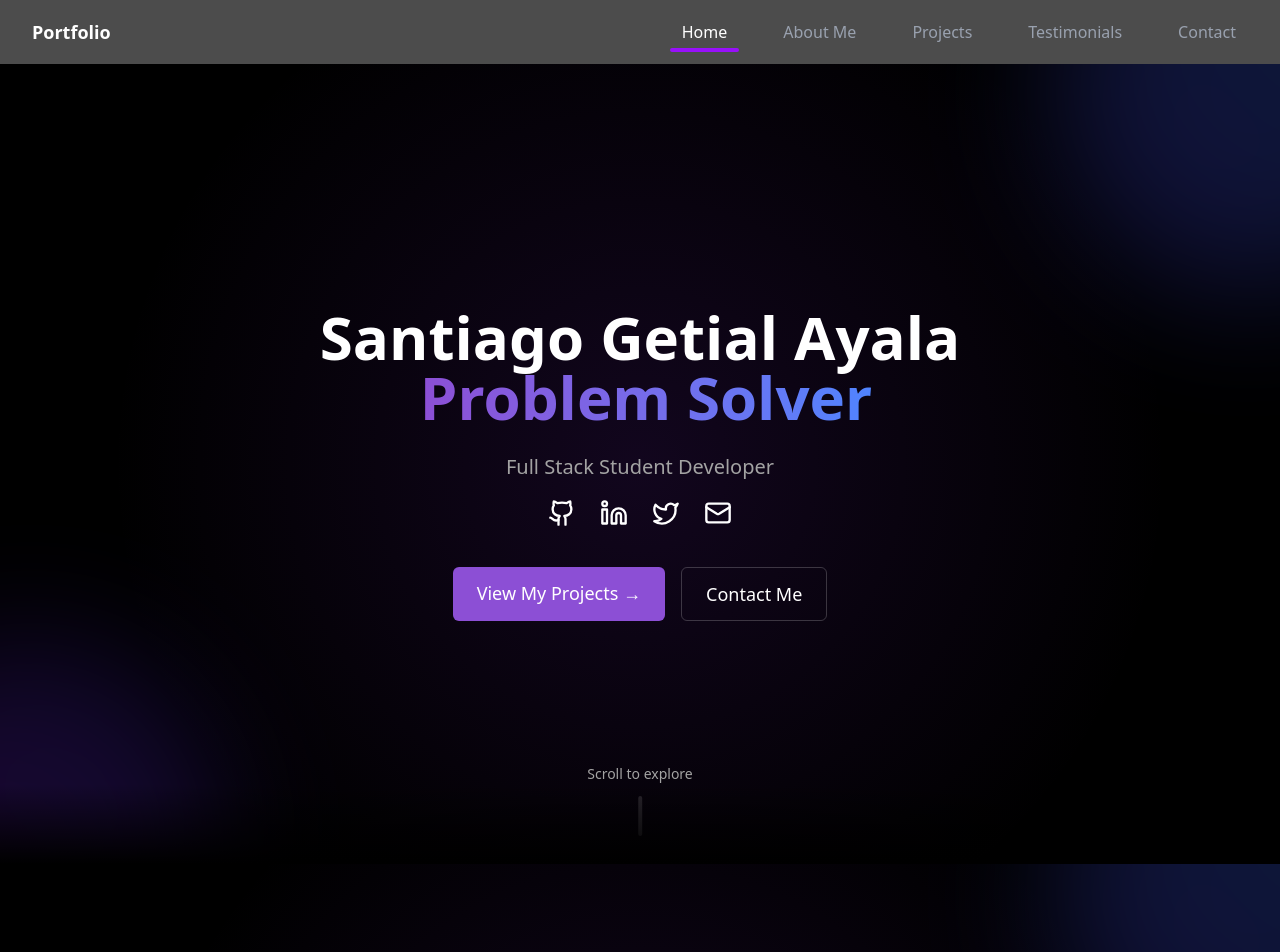
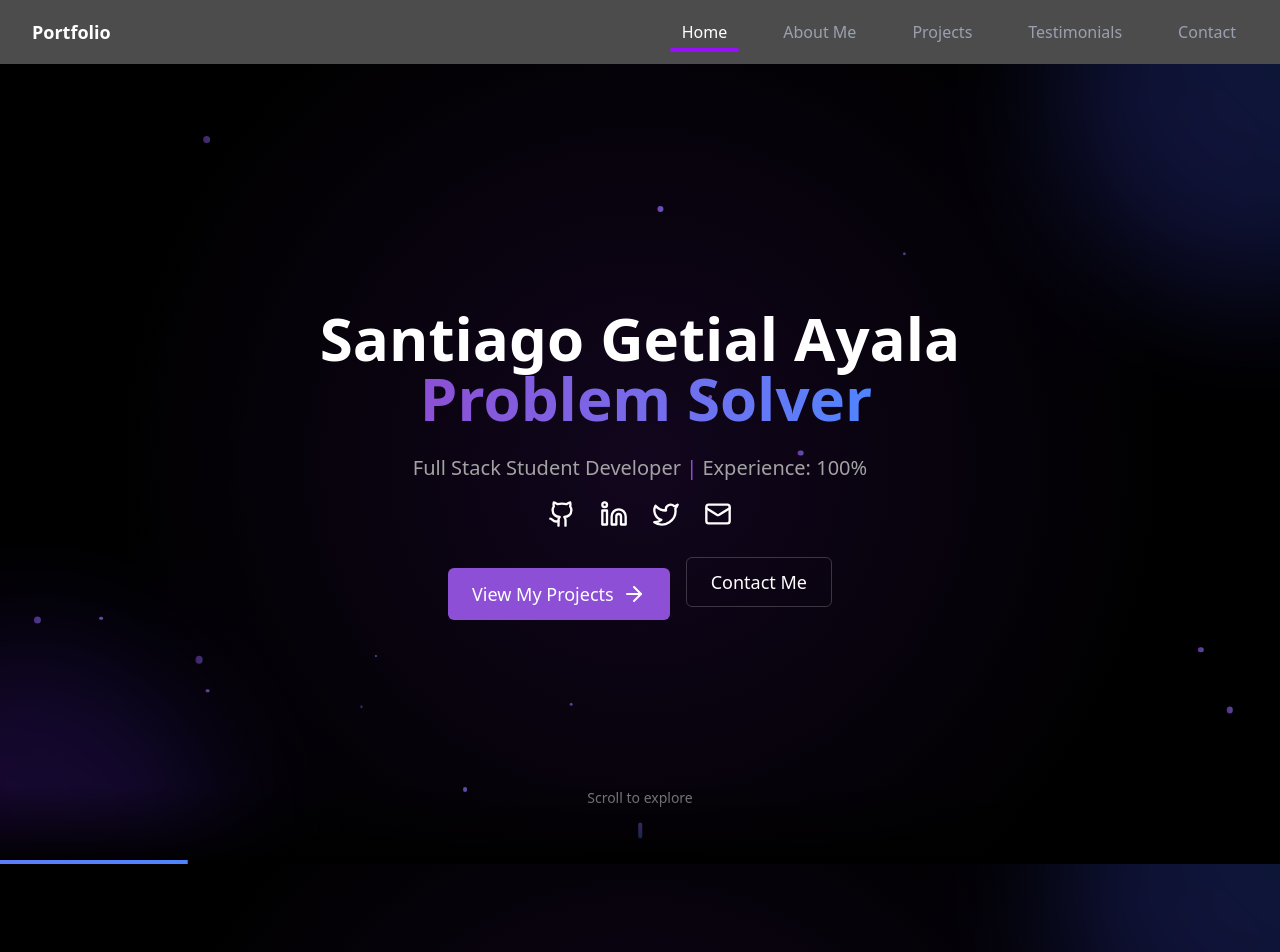
Before and after one commit to SantiagoGetialAyala/portfolio, a Next.js app: page / in a window 1280 px wide. Shown: the top 952 px of the page. Built offline with nearby package versions, Linux system fonts and the light colour scheme.

Commit message:
realice cambios en main

```diff
--- a/src/components/footer.tsx
+++ b/src/components/footer.tsx
@@ -41,9 +41,10 @@ export function Footer() {
             <h3 className="text-lg font-semibold mb-4">Navigation</h3>
             <ul className="space-y-2">
               <li><Link href="/" className="text-gray-400 hover:text-white transition-colors">Home</Link></li>
-              <li><Link href="/projects" className="text-gray-400 hover:text-white transition-colors">Projects</Link></li>
-              <li><Link href="/about" className="text-gray-400 hover:text-white transition-colors">About Me</Link></li>
-              <li><Link href="/contact" className="text-gray-400 hover:text-white transition-colors">Contact</Link></li>
+              <li><Link href="#featured-projects" className="text-gray-400 hover:text-white transition-colors">Projects</Link></li>
+              <li><Link href="#About-me" className="text-gray-400 hover:text-white transition-colors">About Me</Link></li>
+              <li><Link href="#testimonials" className="text-gray-400 hover:text-white transition-colors">Testimonials</Link></li>
+              <li><Link href="#Contact" className="text-gray-400 hover:text-white transition-colors">Contact</Link></li>
             </ul>
           </div>
 
@@ -60,13 +61,10 @@ export function Footer() {
         {/* Parte inferior */}
         <div className="mt-12 pt-8 border-t border-gray-800 flex flex-col md:flex-row justify-between items-center">
           <p className="text-gray-500 text-sm">
-            © {currentYear} Portfolio. All rights reserved.
+            © {currentYear} Portfolio.
           </p>
 
-          <div className="mt-4 md:mt-0 flex space-x-6">
-            <Link href="/privacy" className="text-gray-500 hover:text-gray-400 text-sm">Privacy Policy</Link>
-            <Link href="/terms" className="text-gray-500 hover:text-gray-400 text-sm">Terms of Service</Link>
-          </div>
+
         </div>
       </div>
     </footer>
--- a/src/components/hero-section.tsx
+++ b/src/components/hero-section.tsx
@@ -1,17 +1,61 @@
 'use client';
 
 import Link from 'next/link';
-import { motion } from 'framer-motion';
-import { Github, Linkedin, Twitter, Mail } from 'lucide-react';
+import { motion, useMotionValue, useTransform, animate } from 'framer-motion';
+import { Github, Linkedin, Twitter, Mail, ArrowRight } from 'lucide-react';
+import { useEffect } from 'react';
 
 const name = 'Santiago Getial Ayala';
 
 export default function HeroSection() {
+  const count = useMotionValue(0);
+  const rounded = useTransform(count, Math.round);
+
+  useEffect(() => {
+    const animation = animate(count, 100, { duration: 2 });
+    return animation.stop;
+  }, []);
+
+  const particles = Array.from({ length: 15 }).map((_, i) => {
+    const size = Math.random() * 6 + 2;
+    return {
+      id: i,
+      size,
+      x: Math.random() * 100,
+      y: Math.random() * 100,
+      duration: Math.random() * 10 + 5,
+      delay: Math.random() * 5
+    };
+  });
+
   return (
     <section className="relative h-screen flex items-center justify-center overflow-hidden bg-black text-white">
-      {/* Fondo con gradientes y círculos animados */}
       <div className="absolute inset-0 bg-gradient-to-b from-black via-black/90 to-black z-0">
         <div className="absolute inset-0 bg-[radial-gradient(circle_at_center,rgba(120,40,200,0.15),transparent_70%)]" />
+        {particles.map((particle) => (
+          <motion.div
+            key={particle.id}
+            className="absolute rounded-full bg-gradient-to-r from-purple-500 to-indigo-400 opacity-30"
+            style={{
+              width: `${particle.size}px`,
+              height: `${particle.size}px`,
+              left: `${particle.x}%`,
+              top: `${particle.y}%`,
+            }}
+            animate={{
+              y: [0, -50, 0],
+              x: [0, Math.random() * 20 - 10, 0],
+              opacity: [0.3, 0.7, 0.3],
+            }}
+            transition={{
+              duration: particle.duration,
+              delay: particle.delay,
+              repeat: Infinity,
+              repeatType: 'reverse',
+              ease: 'easeInOut',
+            }}
+          />
+        ))}
         <motion.div
           className="absolute -top-40 -right-40 w-96 h-96 rounded-full bg-gradient-to-tr from-indigo-600 to-blue-500 blur-3xl"
           animate={{ scale: [1, 1.2, 1], opacity: [0.2, 0.3, 0.2] }}
@@ -24,9 +68,7 @@ export default function HeroSection() {
         />
       </div>
 
-      {/* Contenido del hero */}
       <div className="container mx-auto px-4 z-10 text-center max-w-3xl">
-        {/* Animación letra por letra */}
         <motion.h1
           className="text-3xl sm:text-4xl md:text-6xl font-bold mb-6 flex flex-wrap justify-center break-words text-center max-w-full"
           initial="hidden"
@@ -47,6 +89,11 @@ export default function HeroSection() {
                 visible: { opacity: 1, y: 0 },
               }}
               className={char === ' ' ? 'mx-1 sm:mx-2' : ''}
+              whileHover={{
+                scale: 1.2,
+                color: '#8c4fd5',
+                transition: { type: 'spring', stiffness: 500 },
+              }}
             >
               {char}
             </motion.span>
@@ -62,65 +109,117 @@ export default function HeroSection() {
           animate={{ opacity: 1 }}
           transition={{ duration: 0.7, delay: 0.2 }}
         >
-          Full Stack Student Developer
+          Full Stack Student Developer <motion.span className="text-[#8c4fd5]">|</motion.span> Experience: <motion.span>{rounded}</motion.span>%
         </motion.p>
 
-        {/* Redes sociales */}
         <motion.div
           className="flex justify-center space-x-6 mb-10"
           initial={{ opacity: 0 }}
           animate={{ opacity: 1 }}
           transition={{ duration: 0.7, delay: 0.3 }}
         >
-          <Link href="https://github.com/SantiagoGetialAyala" target="_blank" className="hover:text-[#8c4fd5] transition-colors">
-            <Github size={28} />
-          </Link>
-          <Link href="https://linkedin.com/in/santiigetial" target="_blank" className="hover:text-[#8c4fd5] transition-colors">
-            <Linkedin size={28} />
-          </Link>
-          <Link href="https://twitter.com/santiigetial" target="_blank" className="hover:text-[#8c4fd5] transition-colors">
-            <Twitter size={28} />
-          </Link>
-          <Link href="mailto:santiigetial@example.com" className="hover:text-[#8c4fd5] transition-colors">
-            <Mail size={28} />
-          </Link>
+          {[
+            { icon: <Github size={28} />, href: "https://github.com/SantiagoGetialAyala" },
+            { icon: <Linkedin size={28} />, href: "https://linkedin.com/in/santiigetial" },
+            { icon: <Twitter size={28} />, href: "https://twitter.com/santiigetial" },
+            { icon: <Mail size={28} />, href: "mailto:santiigetial@example.com" }
+          ].map((social, index) => (
+            <motion.div
+              key={index}
+              whileHover={{
+                scale: 1.2,
+                y: -5,
+                rotate: [0, 5, -5, 0],
+                transition: { duration: 0.5 }
+              }}
+              whileTap={{ scale: 0.9 }}
+            >
+              <Link href={social.href} target="_blank" className="hover:text-[#8c4fd5] transition-colors">
+                {social.icon}
+              </Link>
+            </motion.div>
+          ))}
         </motion.div>
 
-        {/* Botones */}
         <motion.div
           className="flex flex-col sm:flex-row gap-4 justify-center"
           initial={{ opacity: 0, y: 20 }}
           animate={{ opacity: 1, y: 0 }}
           transition={{ duration: 0.7, delay: 0.4 }}
         >
-          <Link href="#featured-projects" className="bg-[#8c4fd5] hover:bg-[#742bbf] text-white px-6 py-3 rounded-md text-lg transition-all">
-            View My Projects →
-          </Link>
-          <Link href="#Contact" className="border border-white/20 text-white hover:bg-white/10 px-6 py-3 rounded-md text-lg transition-all">
-            Contact Me
-          </Link>
+          <motion.div whileHover={{ scale: 1.05 }}>
+            <Link
+              href="#featured-projects"
+              className="group relative overflow-hidden bg-[#8c4fd5] hover:bg-[#742bbf] text-white px-6 py-3 rounded-md text-lg flex items-center justify-center gap-2 transition-all duration-300"
+            >
+              <span className="relative z-10">View My Projects</span>
+              <ArrowRight className="relative z-10" />
+              <motion.span
+                className="absolute inset-0 bg-gradient-to-r from-[#4f84ff] to-[#8c4fd5] opacity-0 group-hover:opacity-100 transition-opacity duration-500"
+                initial={{ x: '-100%' }}
+                whileHover={{ x: '0%' }}
+                transition={{ duration: 0.8, ease: 'easeInOut' }}
+              />
+            </Link>
+          </motion.div>
+
+          <motion.div whileHover={{ scale: 1.05 }}>
+            <Link
+              href="#Contact"
+              className="relative overflow-hidden border border-white/20 text-white hover:bg-white/10 px-6 py-3 rounded-md text-lg transition-all duration-300"
+            >
+              <span className="relative z-10">Contact Me</span>
+              <motion.span
+                className="absolute inset-0 bg-white/5 opacity-0 hover:opacity-100 transition-opacity duration-500"
+                initial={{ scale: 0.5 }}
+                whileHover={{ scale: 1 }}
+                transition={{ duration: 0.5 }}
+              />
+            </Link>
+          </motion.div>
         </motion.div>
       </div>
 
-      {/* Indicador de scroll */}
       <motion.div
-        className="absolute bottom-8 left-1/2 transform -translate-x-1/2"
+        className="absolute bottom-8 left-1/2 transform -translate-x-1/2 cursor-pointer"
         initial={{ opacity: 0 }}
         animate={{ opacity: 1 }}
         transition={{ delay: 1, duration: 1 }}
+        whileHover={{ scale: 1.1 }}
+        onClick={() => window.scrollBy({ top: window.innerHeight - 100, behavior: 'smooth' })}
       >
         <div className="flex flex-col items-center">
-          <p className="text-sm text-[#a3a3a3] mb-2">Scroll to explore</p>
+          <motion.p
+            className="text-sm text-[#a3a3a3] mb-2"
+            animate={{ opacity: [0.6, 1, 0.6] }}
+            transition={{ duration: 2, repeat: Infinity }}
+          >
+            Scroll to explore
+          </motion.p>
           <motion.div
-            className="w-1 h-10 rounded-full bg-white/20"
-            animate={{ y: [0, 10, 0], opacity: [0.5, 1, 0.5] }}
-            transition={{ duration: 2, repeat: Infinity, ease: 'easeInOut' }}
+            className="w-1 h-10 rounded-full bg-gradient-to-b from-[#8c4fd5] to-[#4f84ff]"
+            animate={{
+              y: [0, 10, 0],
+              opacity: [0.5, 1, 0.5],
+              height: [10, 20, 10]
+            }}
+            transition={{ duration: 1.5, repeat: Infinity, ease: 'easeInOut' }}
           />
         </div>
       </motion.div>
 
-      {/* Desvanecimiento suave en la parte inferior */}
-      <div className="absolute bottom-0 left-0 w-full h-20 bg-gradient-to-t from-black to-transparent z-10 pointer-events-none" />
+      <div className="absolute bottom-0 left-0 w-full h-20 z-10 pointer-events-none overflow-hidden">
+        <motion.div
+          className="w-full h-full bg-gradient-to-t from-black to-transparent"
+          animate={{ opacity: [0.8, 1, 0.8] }}
+          transition={{ duration: 4, repeat: Infinity, ease: 'easeInOut' }}
+        />
+        <motion.div
+          className="absolute bottom-0 left-0 w-full h-1 bg-gradient-to-r from-[#8c4fd5] to-[#4f84ff]"
+          animate={{ x: ['-100%', '100%'] }}
+          transition={{ duration: 6, repeat: Infinity, ease: 'linear' }}
+        />
+      </div>
     </section>
   );
 }
```
Also changed, not shown: src/components/ContactPreview.tsx (+81 -9 lines).
